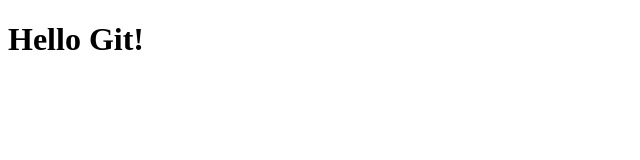
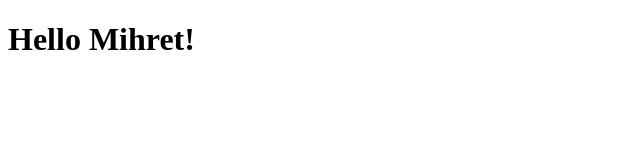
Before and after one commit to mmihret009-design/git-practice, a plain HTML site: page index.html in a window 1280 px wide. Shown: the whole page, without its empty margins (0-640 px from the left). Drawn offline with Linux system fonts and the light colour scheme.

Commit message:
update greeting

```diff
--- a/index.html
+++ b/index.html
@@ -4,6 +4,6 @@
     <title>My Git Practice</title>
 </head>
 <body>
-    <h1>Hello Git!</h1>
+    <h1>Hello Mihret!</h1>
 </body>
 </html>
```
